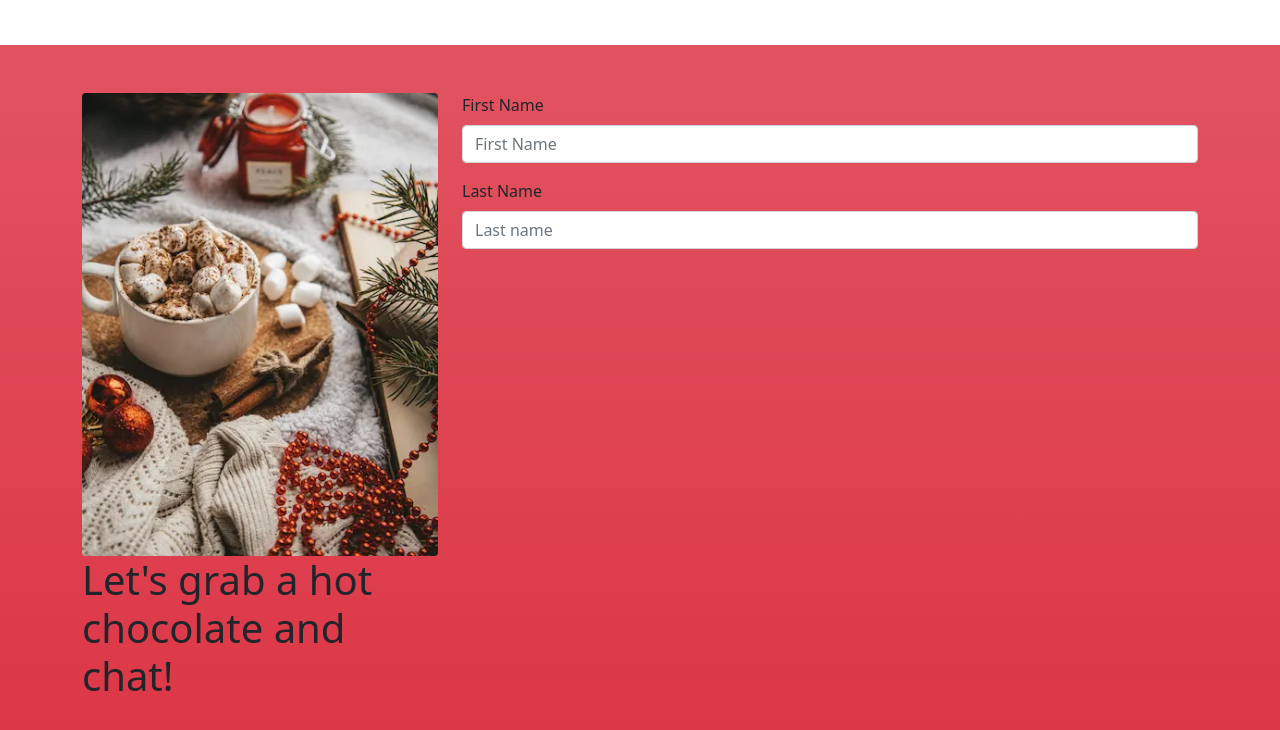
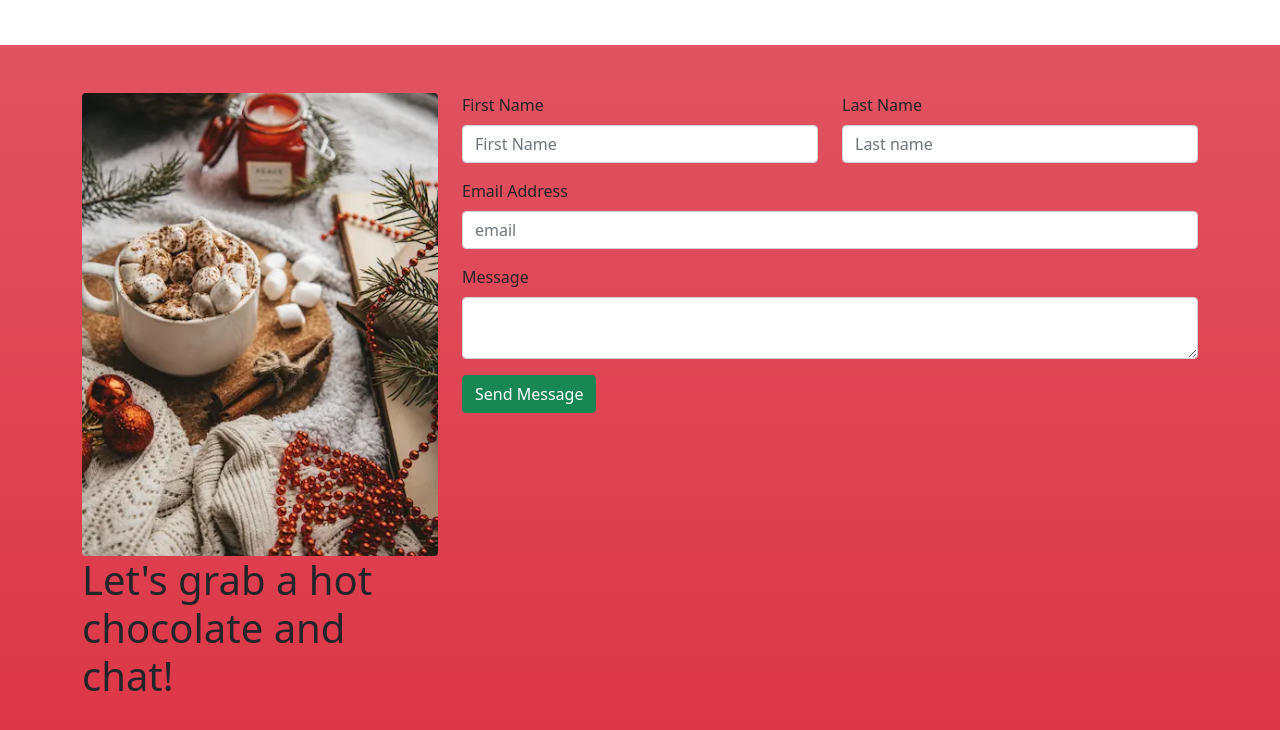
Before and after one commit to dmit1530-term1211-a05/bootstrap-nested-layouts-and-forms, a plain HTML site: page index.html in a window 1280 px wide. Shown: the part 1072-1802 px from the top of the page. Drawn offline with Linux system fonts and the light colour scheme.

Commit message:
update demo content

```diff
--- a/index.html
+++ b/index.html
@@ -72,13 +72,26 @@
                        <!-- add in form -->
                        <!-- form has: name (first and last), email, message and submit -->
                         <form>
-                            <div class="mb-3">
-                                <label for="fname" class="form-label">First Name</label>
-                                <input type="text" class="form-control" id="fname" placeholder="First Name">
+                            <div class="row">
+                                <div class="mb-3 col-md-6">
+                                    <label for="fname" class="form-label">First Name</label>
+                                    <input type="text" class="form-control" id="fname" placeholder="First Name">
+                                </div>
+                                <div class="mb-3 col-md-6">
+                                    <label for="lname" class="form-label">Last Name</label>
+                                    <input type="text" class="form-control" id="flname" placeholder="Last name"">
+                                </div>
                             </div>
                             <div class="mb-3">
-                                <label for="lname" class="form-label">Last Name</label>
-                                <input type="text" class="form-control" id="flname" placeholder="Last name"">
+                                <label for="email" class="form-label">Email Address</label>
+                                <input type="email" class="form-control" id="email" placeholder="email"">
+                            </div>
+                            <div class="mb-3">
+                                <label for="message" class="form-label">Message</label>
+                                <textarea id="message" class="form-control"></textarea>
+                            </div>
+                            <div class="mb-3">
+                                <button class="btn btn-success">Send Message</button>
                             </div>
                         </form>
                    </div>
```
